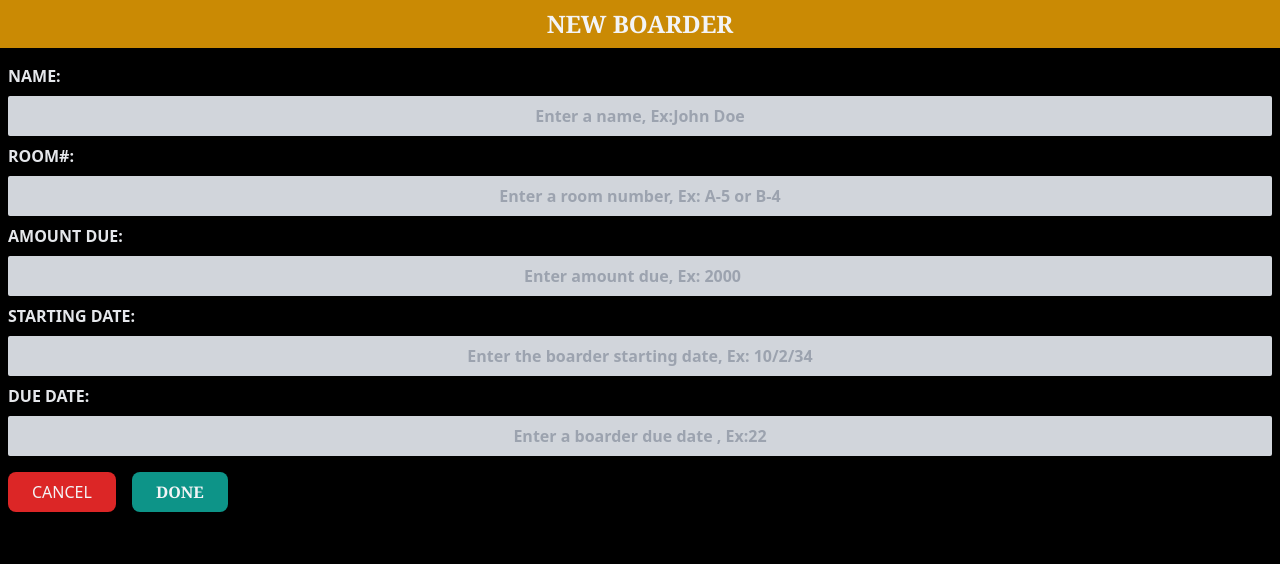
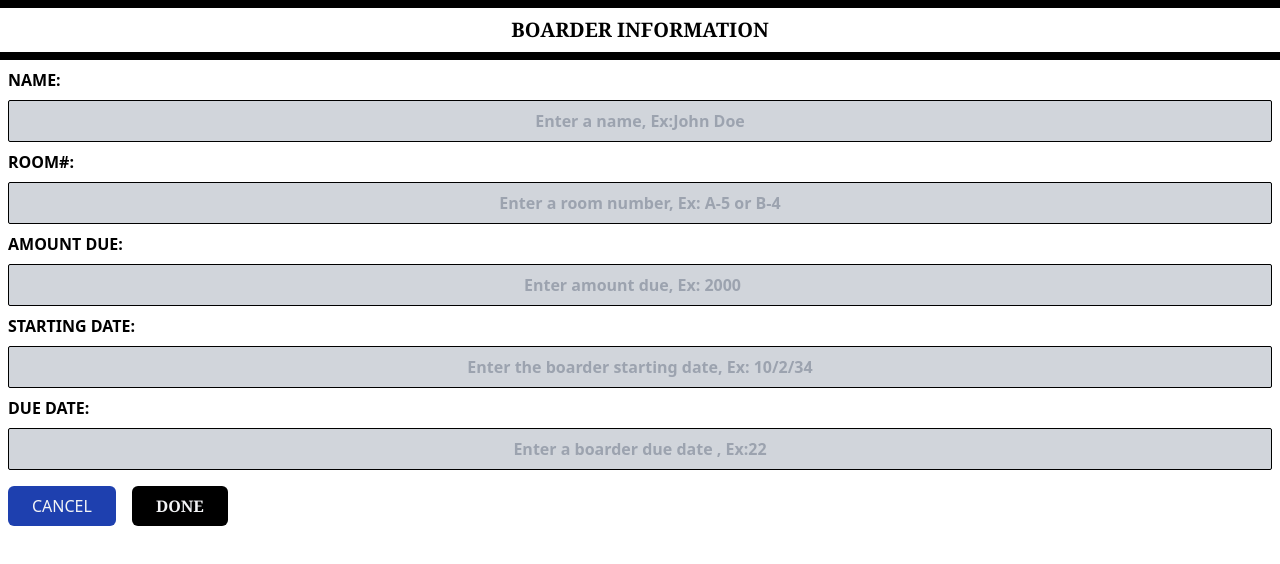
Before and after one commit to Jas-developer/davaodormitel-management-system, a React (Vite) app: page /#/addboarder in a window 1280 px wide. Shown: the top 564 px of the page. Built offline with nearby package versions, Linux system fonts and the light colour scheme.

Commit message:
adding boarder re designed

```diff
--- a/src/components/AddBoarder.tsx
+++ b/src/components/AddBoarder.tsx
@@ -83,16 +83,17 @@ function AddBoarder() {
   };
 
   const inputStyle =
-    "w-full bg-gray-300 font-semibold outline-none text-center rounded-sm py-2";
-  const labelStyle = "font-semibold uppercase text-gray-200 ";
+    "w-full bg-gray-300 font-semibold outline-none border border-black text-center rounded-sm py-2";
+  const labelStyle =
+    "font-semibold uppercase font-semibold bg-white text-black ";
 
   return (
     <section className="flex flex-col gap-2 relative w-auto ">
-      <h3 className="text-gray-100 font-semibold text-2xl font-serif text-center p-2 bg-yellow-600">
-        NEW BOARDER
+      <h3 className="text-black mt-2 font-semibold text-xl uppercase font-serif text-center p-2 bg-white ">
+        boarder information
       </h3>
-      <div className=" w-full p-2">
-        <form onSubmit={handleSubmit} className="flex  flex-col gap-2">
+      <div className="bg-white w-full h-[100vh] p-2">
+        <form onSubmit={handleSubmit} className="flex bg-white flex-col gap-2">
           <label className={labelStyle} htmlFor="name">
             Name:
           </label>
@@ -148,16 +149,16 @@ function AddBoarder() {
             onChange={handleChange}
             value={formData.due}
           />
-          <div className="flex flex-row justify-start  gap-4 mt-2">
+          <div className="flex flex-row justify-start bg-white  gap-4 mt-2">
             <button
               onClick={handleCancel}
-              className="text-gray-100 bg-red-600 px-6 py-2 rounded-lg"
+              className="text-gray-100 bg-blue-800 px-6 py-2 rounded-md"
             >
               CANCEL
             </button>
             <button
               type="submit"
-              className="bg-teal-600 text-gray-100 px-6 py-2 font-semibold font-serif rounded-lg"
+              className="bg-black text-gray-100 px-6 py-2 font-semibold font-serif rounded-md"
             >
               DONE
             </button>
```
